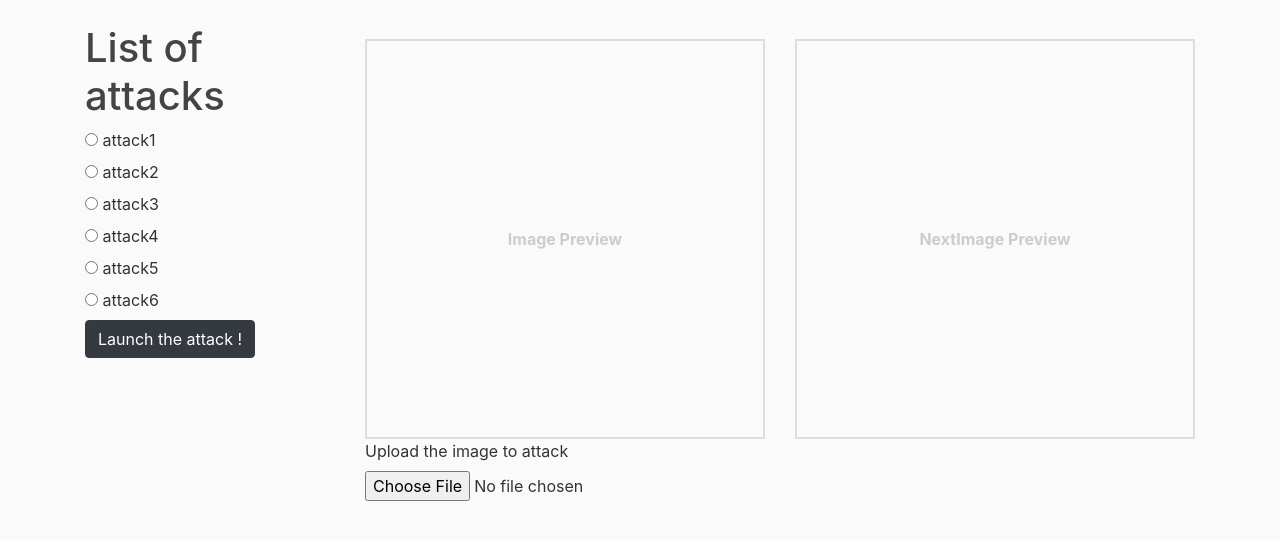
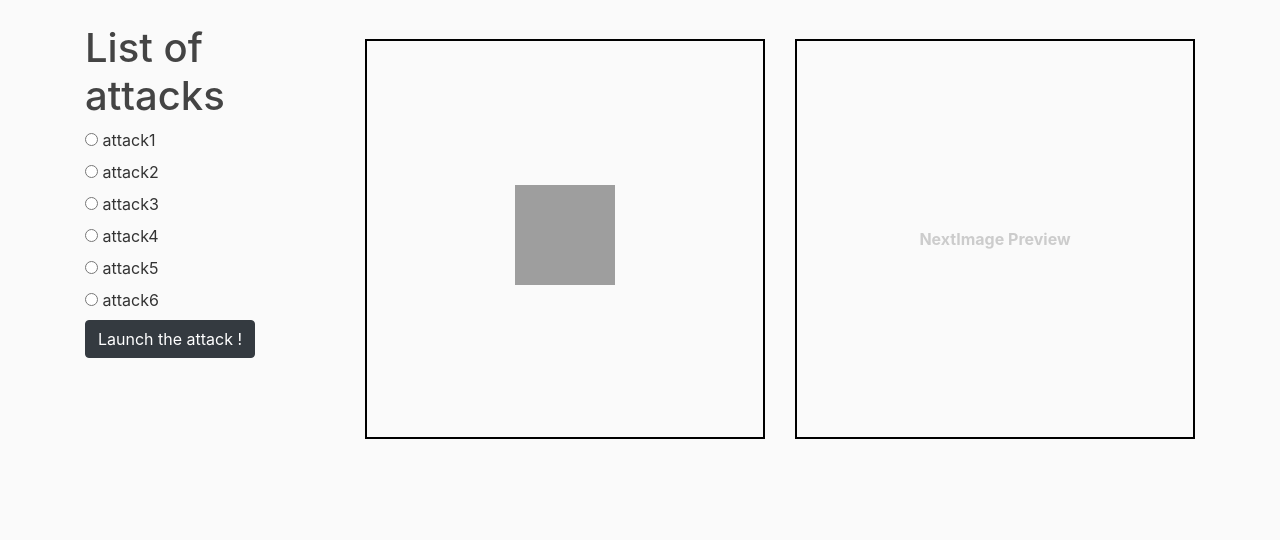
Before and after one commit to elhusseiniali/loki, a Flask app: page /attacks/visualize in a window 1280 px wide. Shown: the part 56-596 px from the top of the page. Run offline with Flask 2, Linux system fonts and the light colour scheme; some libraries are stand-ins or nearby versions; grey boxes are pictures that could not be loaded.

Commit message:
putting image upload button in the square of the image preview, with a nice logo

```diff
--- a/loki/static/main.css
+++ b/loki/static/main.css
@@ -47,7 +47,7 @@ h1, h2, h3, h4, h5, h6 {
 .image-preview {
   width: 400px;
   min-height: 400px;
-  border: 2px solid #dddddd;
+  border: 2px solid #000000;
   margin-top: 15px;
 
   /* Default text */
@@ -62,3 +62,22 @@ h1, h2, h3, h4, h5, h6 {
   display: none;
   width: 100%;
 }
+
+.image_button{
+  display:block;
+  position: relative;
+  width: 100px;
+  height: 100px;
+  background: url(https://www.flaticon.com/svg/static/icons/svg/87/87390.svg) no-repeat center center;
+  background-size: cover;
+}
+
+.image_button input{
+  opacity: 0;
+  position: absolute;
+  top: 0;
+  right: 0;
+  bottom: 0;
+  left: 0;
+  cursor: pointer;
+}
--- a/loki/templates/visualize_attack.html
+++ b/loki/templates/visualize_attack.html
@@ -96,11 +96,13 @@
                         {% block middle_content %}
                         <div class="image-preview" id="imagePreview">
                             <img src="" alt="Image Preview" class="image-preview__image">
-                            <span class="image-preview__default-text">Image Preview</span>
+                            <span class="image-preview__default-text">
+                            <label class="image_button">
+                                {{ form.image(type="file") }}
+                            </label>
+                            </span>
                         </div>
                         <div class="form-group">
-                            {{ form.image.label() }}
-                            {{ form.image() }}
                             {% if form.image.errors %}
                             {% for error in form.image.errors %}
                                 <span class="text-danger"> {{ error }} </span></br>
```
